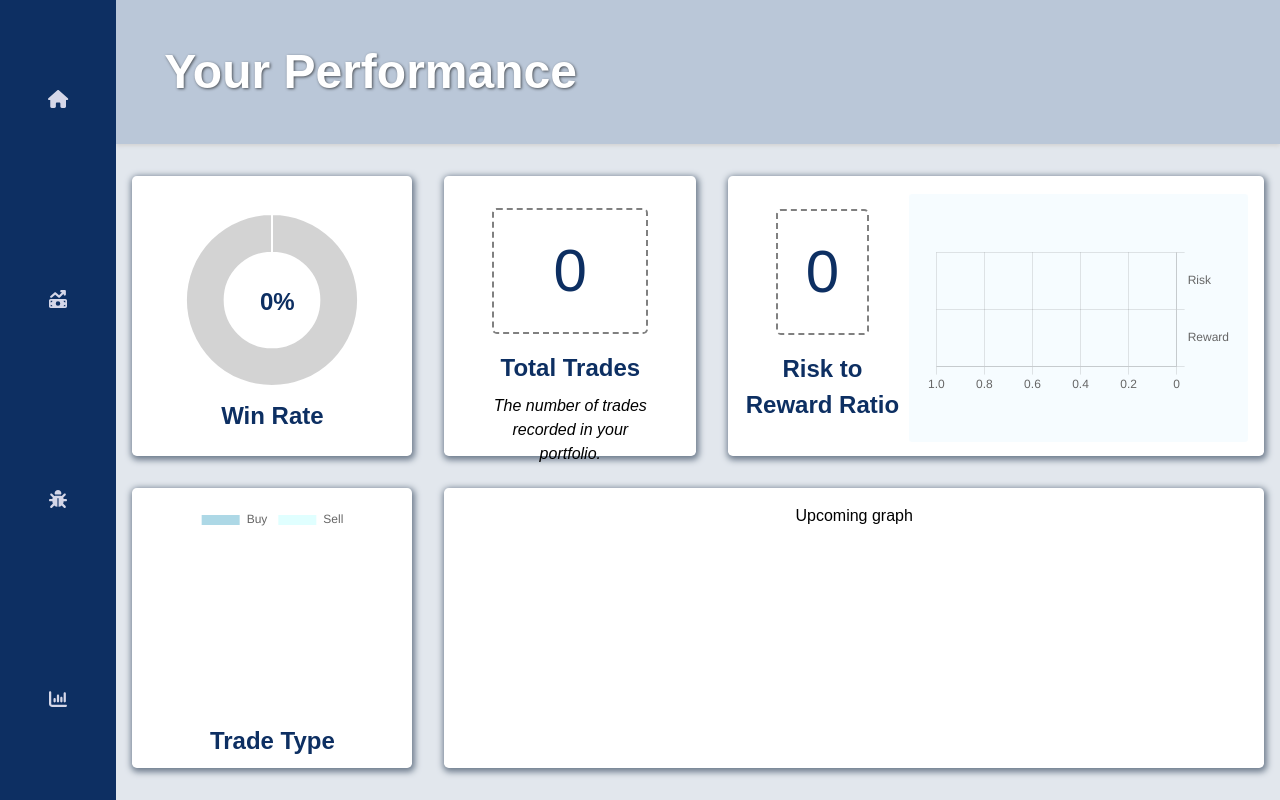
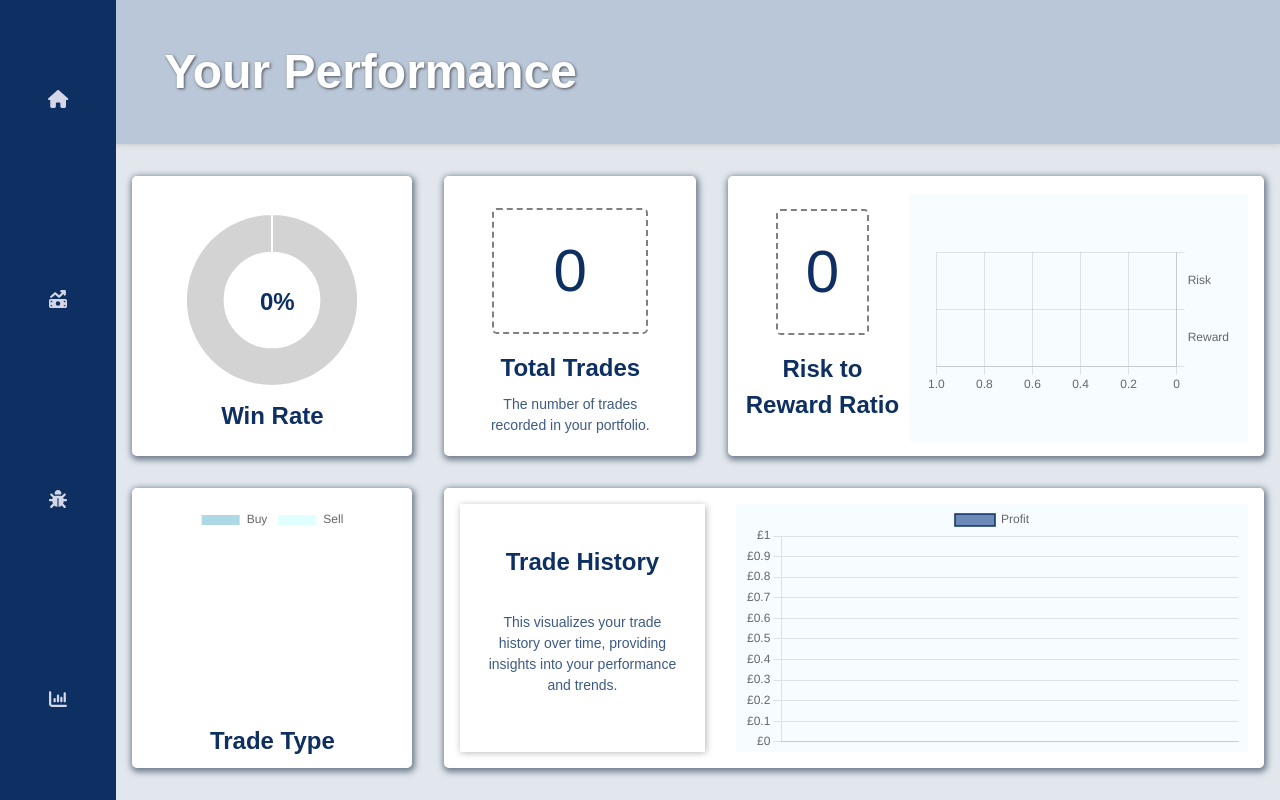
Before and after one commit to Y-Negash/Trading_Journal, a React (Vite) app in the folder Frontend/: page /analytics in a window 1280 px wide. Built offline with nearby package versions, Linux system fonts and the light colour scheme; no server answers.

Commit message:
creates line chart and adds more styling to charts

```diff
--- a/Frontend/src/components/charts/DoughnutChart.tsx
+++ b/Frontend/src/components/charts/DoughnutChart.tsx
@@ -27,9 +27,16 @@ const DoughnutChart: React.FC<ChartProps> = ({ trades }) => {
     plugins: {
       legend: {
         display: false
+      },
+      tooltip: {
+        callbacks: {
+          label: function (tooltipItem) {
+            const value = tooltipItem.raw;
+
+            return ` ${value}%`;
+          }}
       }
     }
-
   }
 
   return (
--- a/Frontend/src/components/charts/HorizontalBarChart.tsx
+++ b/Frontend/src/components/charts/HorizontalBarChart.tsx
@@ -7,7 +7,7 @@ ChartJS.register(BarElement, Tooltip, CategoryScale, LinearScale);
 
 const HorizontalBarChart: React.FC<ChartProps> = ({ trades }) => {
 
-    const riskToRewardRatio = getRiskToRewardRatio(trades);
+  const riskToRewardRatio = getRiskToRewardRatio(trades);
   const totalRisk = riskToRewardRatio.totalRisk;
   const totalReward = riskToRewardRatio.totalReward;
 
@@ -31,6 +31,14 @@ const HorizontalBarChart: React.FC<ChartProps> = ({ trades }) => {
     plugins: {
       legend: {
         display: false,
+      },
+      tooltip: {
+        callbacks: {
+          label: function(tooltipItem){
+            const value = tooltipItem.raw;
+            return ` £${value}`
+          }
+        }
       }
     },
     scales: {
--- /dev/null
+++ b/Frontend/src/components/charts/LineChart.tsx
@@ -0,0 +1,52 @@
+import { Chart as ChartJS, LineElement, Tooltip, Legend, LinearScale, CategoryScale, PointElement, ChartOptions } from "chart.js";
+import { ChartProps } from "../../interfaces";
+import { calculateTotalReward } from "../../utils/tradeUtils";
+import { Line } from "react-chartjs-2";
+
+ChartJS.register(LineElement, PointElement, Legend, Tooltip, LinearScale, CategoryScale);
+
+const LineChart: React.FC<ChartProps> = ({ trades }) => {
+
+  const sortedTrades = trades.sort((a, b) =>
+    new Date(a.tradeDate).getTime() - new Date(b.tradeDate).getTime()
+  );
+
+  // Extract the sorted dates
+  const date = sortedTrades.map((trade) => trade.tradeDate);
+  const profit = calculateTotalReward(trades).profitFromTrade;
+
+  const data = {
+    labels: date,
+    datasets: [
+      {
+        label: 'Profit',
+        data: profit,
+        borderColor: '#0D2F62',
+        backgroundColor: '#6d89b7',
+        borderWidth: 1.5
+      }
+    ]
+  };
+
+  const options:ChartOptions<'line'> = {
+    responsive: true,
+    maintainAspectRatio: true,
+    scales: {
+        y: {
+            ticks: {
+                callback: function(value) {
+                    return '£' + value;
+                }
+            }
+        }
+    }
+  }
+
+  return (
+    <div className="profit-graph">
+      <Line data={data} options={options} />
+    </div>
+  );
+};
+
+export default LineChart;
--- a/Frontend/src/components/charts/PieChart.tsx
+++ b/Frontend/src/components/charts/PieChart.tsx
@@ -1,4 +1,4 @@
-import { ArcElement, Chart as ChartJS, Legend, Tooltip } from "chart.js";
+import { ArcElement, Chart as ChartJS, ChartOptions, Legend, plugins, Tooltip } from "chart.js";
 import { Doughnut } from "react-chartjs-2";
 import { ChartProps } from "../../interfaces";
 import { calculateBuySellMetric } from "../../utils/tradeUtils";
@@ -22,13 +22,23 @@ const PieChart: React.FC<ChartProps> = ({trades}) => {
         ]
     }
 
-    const options = {
+    const options:ChartOptions<'doughnut'> = {
         responsive: true,
         layout: {
             padding: {
                 left: 10,
                 right: 10
             }
+        },
+        plugins: {
+            tooltip: {
+                callbacks: {
+                  label: function (tooltipItem) {
+                    const value = tooltipItem.raw;
+
+                    return ` ${value} trades`;
+                  }}
+              }
         }
     }
 
--- a/Frontend/src/pages/Analytics/AnalyticsPage.css
+++ b/Frontend/src/pages/Analytics/AnalyticsPage.css
@@ -54,7 +54,6 @@
 #doughnut-title{
     position: relative;
     bottom: 25%;
-    /* font-size: 1.5rem; */
     color: var(--primary-color);
 }
 
@@ -92,13 +91,11 @@
     color: var(--primary-color);
 }
 
-#total-trades-title {
-    color: var(--primary-color);
-}
-
 .trade-count-container p:last-of-type {
     padding: 0.5rem 1.5rem;
-    font-style: italic;
+    text-align: center;
+    color: #14376cd3;
+    font-size: 14px;
 }
 
 .total-trades{
@@ -113,6 +110,8 @@
     flex-direction: row-reverse;
     align-items: center;
     gap: 0.5rem;
+    width: fit-content;
+    max-width: fit-content;
 }
 
 .bar-chart{
@@ -126,17 +125,48 @@
     align-items: center;
 }
 
-#risk-reward-title {
-    color: var(--primary-color);
-}
 
 .ratio-container > p {
     margin-top: 0rem;
 }
 
 /* Profit by date graph */
-.profit-graph {
+.line {
     grid-row: 2;
     grid-column: 2 / 5;
-    width: 100%;
+    min-width: 100%;
+    display: flex;
+    justify-content: space-between;
 }
+
+.profit-graph {
+    height: 100%;
+    width: 65%;
+    display: flex;
+    margin-left: 1rem;
+    justify-content: center;
+    background-color: rgba(240, 251, 255, 0.622);
+  }
+
+  .history-text{
+    display: flex;
+    flex-direction: column;
+    gap: 1rem;
+    max-width: 40%;
+    max-height: 100%;
+    width: 31%;
+    justify-content: center;
+    box-shadow: 1px 0.5px 7px rgba(0, 0, 0, 0.305);
+}
+
+
+.history-text > p {
+    text-align: center;
+    color: #14376cd3;
+    padding: 1rem 1.6rem;
+    font-size: 14px;
+}
+
+  h2 {
+    color: var(--primary-color);
+  }
--- a/Frontend/src/pages/Analytics/AnalyticsPage.tsx
+++ b/Frontend/src/pages/Analytics/AnalyticsPage.tsx
@@ -5,6 +5,7 @@ import DoughnutChart from "../../components/charts/DoughnutChart";
 import { calculateWinRate, getRiskToRewardRatio  } from "../../utils/tradeUtils";
 import PieChart from "../../components/charts/PieChart";
 import HorizontalBarChart from "../../components/charts/HorizontalBarChart";
+import LineChart from "../../components/charts/LineChart";
 
 const AnalyticsPage:React.FC<AnalyticsProps> = ({trades}) => {
 
@@ -20,6 +21,7 @@ const AnalyticsPage:React.FC<AnalyticsProps> = ({trades}) => {
    if(trades.length === 0){
     riskToRewardRatio = '0';
    }
+
 
   return (
     <div className="analytics-page page-container">
@@ -56,9 +58,13 @@ const AnalyticsPage:React.FC<AnalyticsProps> = ({trades}) => {
             <h2 id="risk-reward-title">Risk to Reward Ratio</h2>
           </div>
         </section>
-        <section aria-labelledby="profit-graph" className="profit-graph chart">
+        <section aria-labelledby="profit-graph" className="line chart">
           <h3 id="profit-graph" className="sr-only">Profit by Date</h3>
-          <p>Upcoming graph</p>
+          <div className="history-text">
+            <h2>Trade History</h2>
+            <p>This visualizes your trade history over time, providing insights into your performance and trends.</p>
+          </div>
+          <LineChart trades={trades}/>
         </section>
         </div>
       </main>
--- a/Frontend/src/utils/tradeUtils.tsx
+++ b/Frontend/src/utils/tradeUtils.tsx
@@ -42,8 +42,7 @@ export const calculateWinRate = (trades: Trade[]) => {
     const totalWins = wins.length;
 
     const winRate = (totalWins / totalTrade) * 100;
-    console.log(winRate)
-    return winRate;
+    return winRate.toFixed(0);
 }
 
 export const calculateBuySellMetric = (trades: Trade[]) => {
@@ -86,8 +85,9 @@ const calculateTotalRisk = (trades: Trade[]) => {
     return totalRisk;
 }
 
-const calculateTotalReward = (trades: Trade[]) => {
-    let totalReward = 0;
+export const calculateTotalReward = (trades: Trade[]) => {
+    let total = 0;
+    const profitFromTrade:number[] = [];
     trades.forEach((trade) => {
 
         const tradeType = getTradeType(trade);
@@ -100,15 +100,15 @@ const calculateTotalReward = (trades: Trade[]) => {
             reward = trade.entryPoint - trade.takeProfit;
         }
 
-        totalReward = totalReward + reward;
+        profitFromTrade.push(reward);
+        total = total + reward;
     })
-
-    return totalReward;
+    return {total, profitFromTrade};
 }
 
 export const getRiskToRewardRatio = (trades: Trade[]) => {
     const totalRisk = calculateTotalRisk(trades);
-    const totalReward= calculateTotalReward(trades);
+    const totalReward= calculateTotalReward(trades).total;
     const ratio = totalReward / totalRisk;
 
     return {totalRisk, totalReward, ratio};
```
Also changed, not shown: Frontend/src/pages/Home/TradeForm.tsx (line endings or trailing spaces).
